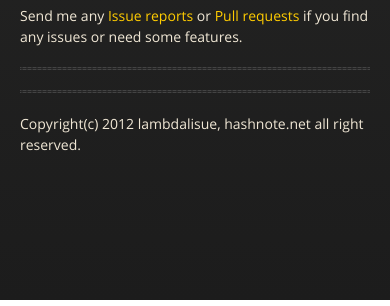
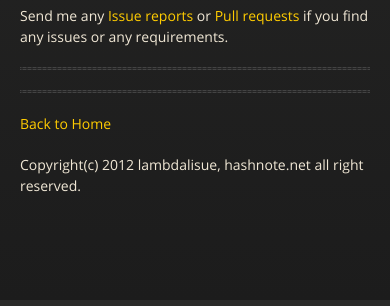
Before and after one commit to lambdalisue/femto, a plain HTML site: page test.html in a window 390 px wide. Shown: the part 544-850 px from the top of the page. Drawn offline with nearby package versions, Linux system fonts and the light colour scheme; a script that the page names is missing.

Commit message:
Add links for Smart-phone

```diff
--- a/test.html
+++ b/test.html
@@ -56,12 +56,13 @@
         <p>Send me any
           <a href="https://github.com/lambdalisue/femto/issues">Issue reports</a> or
           <a href="https://github.com/lambdalisue/femto/pulls">Pull requests</a>
-          if you find any issues or need some features.</p>
+          if you find any issues or any requirements.</p>
 
         <hr>
         <div id="mocha"></div>
         <hr>
 
+        <p><a href="index.html">Back to Home</a></p>
         <p>Copyright(c) 2012 lambdalisue, hashnote.net all right reserved.</p>
       </section>
 
```
Also changed, not shown: index.html (+3 -1 lines).
